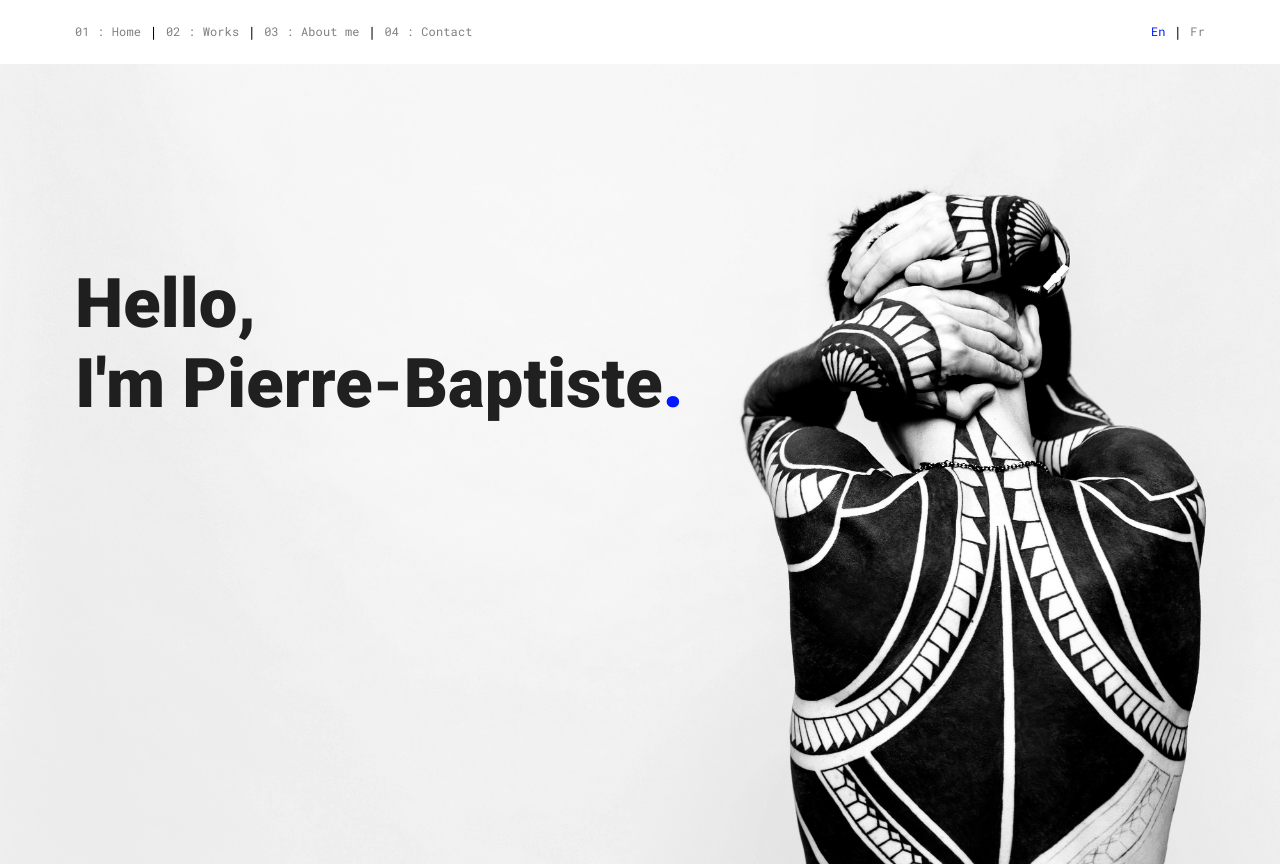
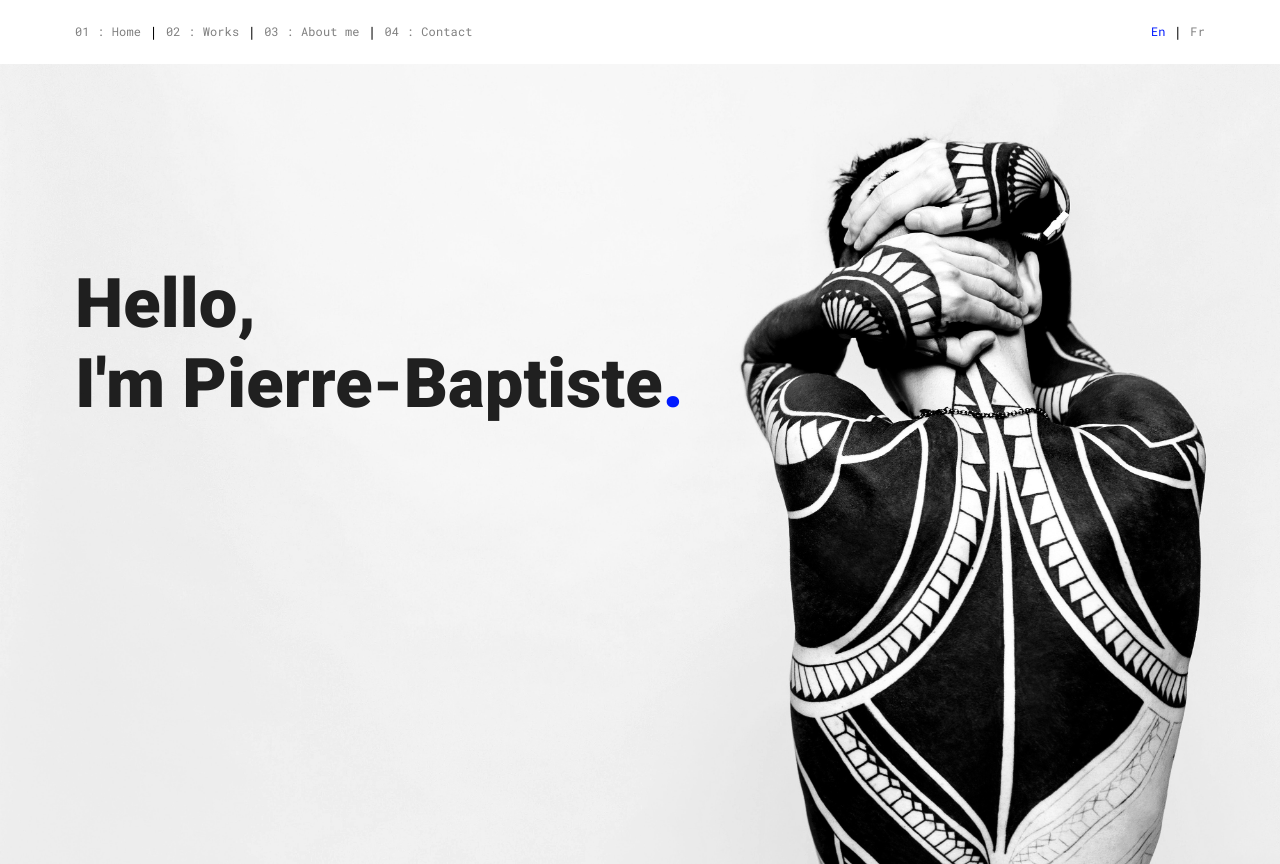
Before and after one commit to Pierre-Baptiste/Portfolio, a React (Create React App) app: page / in a window 1280 px wide. After the commit the page ends 800 px from the top, so only its background shows below. Built offline with nearby package versions, Linux system fonts and the light colour scheme.

Commit message:
fixed bg pos

```diff
--- a/src/Scenes/Landing/Landing.js
+++ b/src/Scenes/Landing/Landing.js
@@ -13,7 +13,10 @@ class Landing extends Component {
 				style={{
 					backgroundImage: "url(" + Background + ")",
 					height: "100vh",
-					backgroundSize: "cover"
+					width: "100vw",
+					backgroundSize: "cover",
+					position: "fixed",
+					backgroundPosition: "right bottom"
 				}}
 			>
 				<Presentation />
```
